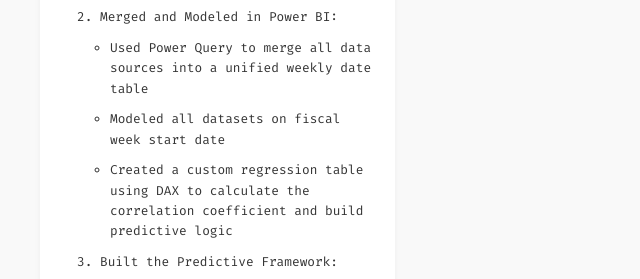
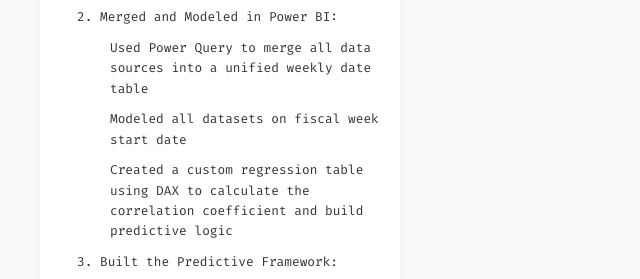
Before and after one commit to ciara-r-data/portfolio-site, a plain HTML site: page nsat-predictor.html in a window 1280 px wide. Shown: the part 912-1191 px from the top of the page, 0-640 px from the left. Drawn offline with Linux system fonts and the light colour scheme.

Commit message:
Update nsat-predictor.html

```diff
--- a/nsat-predictor.html
+++ b/nsat-predictor.html
@@ -55,6 +55,7 @@
       padding: 40px;
       box-sizing: border-box;
       flex: 1;
+      flex-wrap: wrap;
     }
     .column {
       box-sizing: border-box;
@@ -62,17 +63,21 @@
       border-radius: 10px;
       box-shadow: 0 2px 6px rgba(0,0,0,0.05);
     }
+    .left-column, .right-column {
+      padding: 20px;
+      width: 100%;
+    }
+    @media (min-width: 768px) {
       .left-column {
-      padding: 20px;
         width: 30%;
       }
       .right-column {
-      padding: 20px;
         width: 68%;
         position: sticky;
         top: 20px;
         height: 100vh;
         align-self: flex-start;
+      }
     }
     h1 {
       font-size: 1.6em;
@@ -84,7 +89,7 @@
       color: #111;
     }
     ul {
-      ---list-style: none;
+      list-style: none;
       padding-left: 0;
       margin-left: 10px;
     }
@@ -108,7 +113,6 @@
       height: 90%;
       border: none;
       border-radius: 8px;
-      ---margin-top: 20px;
     }
   </style>
 </head>
```
Lines whose indentation alone changed are shown as unchanged.
